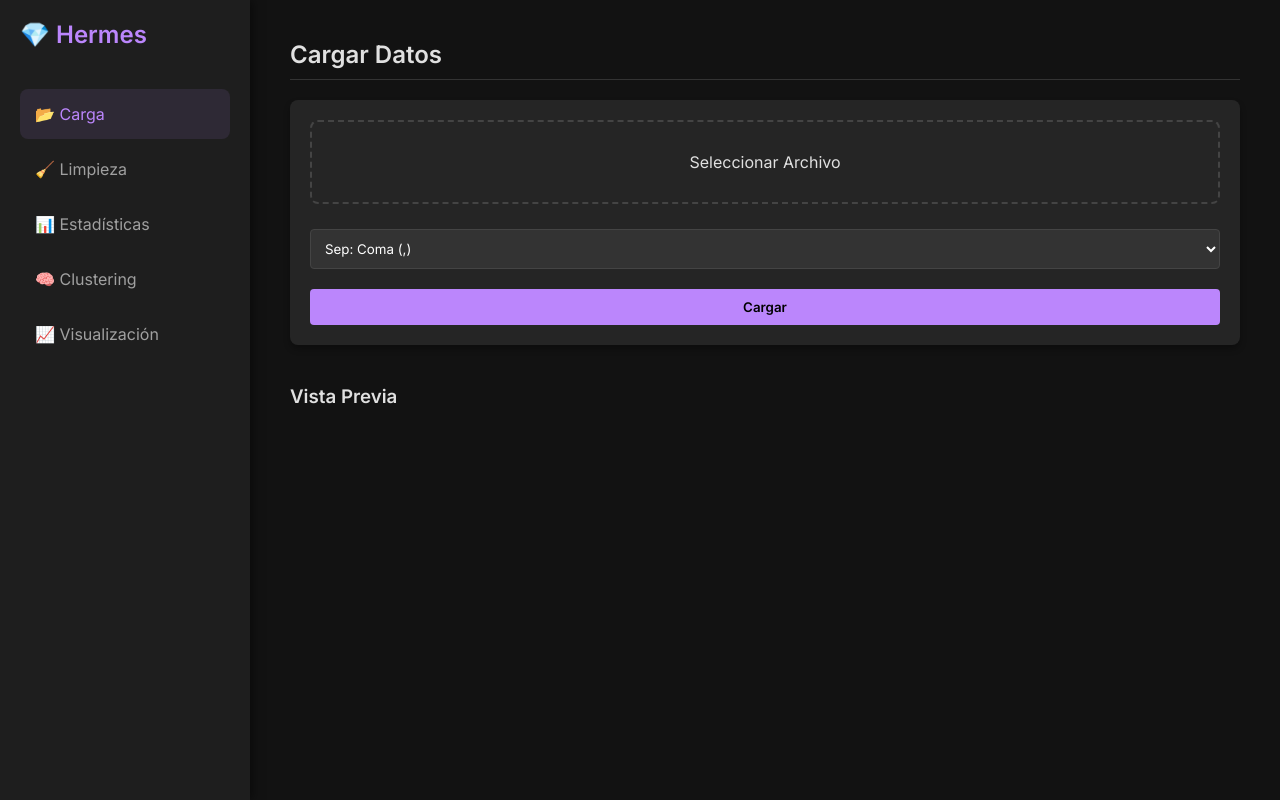
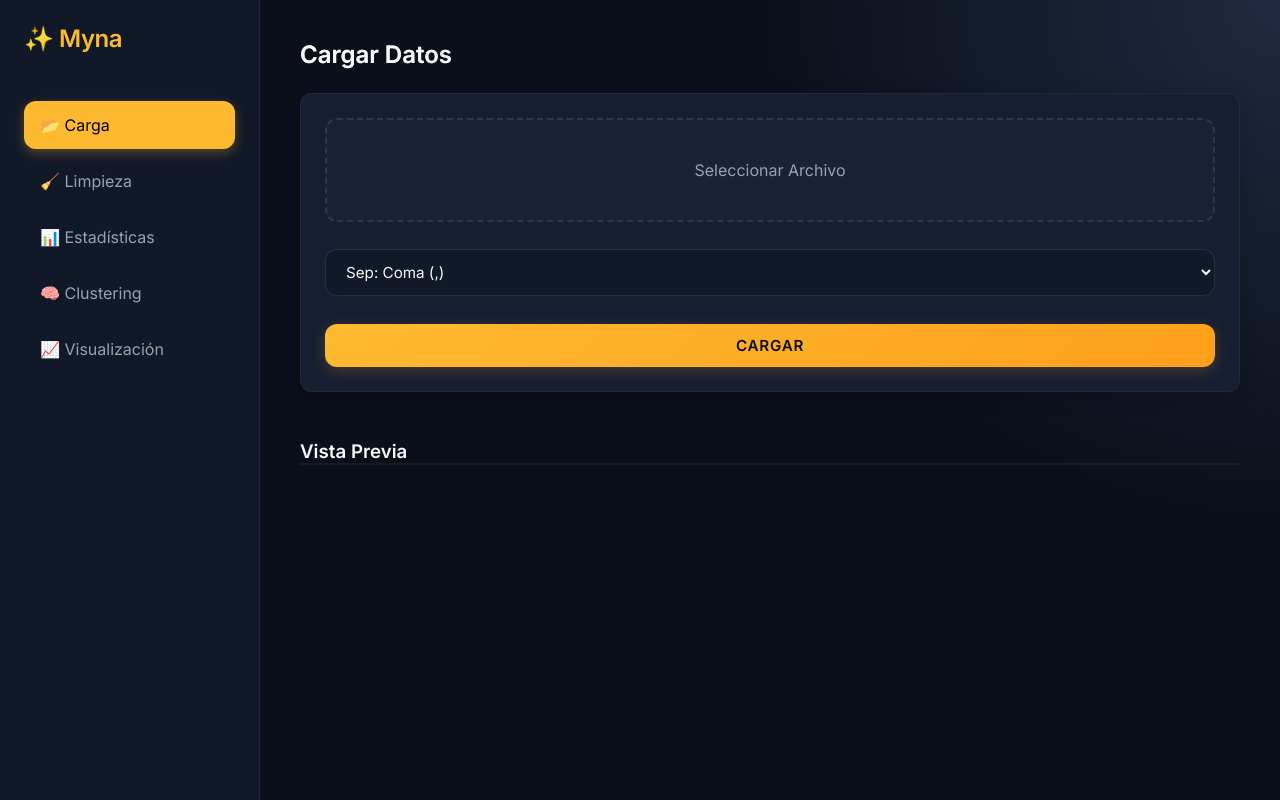
Before and after one commit to Medalcode/Myna, a FastAPI app: page / in a window 1280 px wide. Run offline with FastAPI, Linux system fonts and the light colour scheme; some libraries are stand-ins or nearby versions.

Commit message:
Rebranding: Hermes -> Myna (UI, Docs, Code)

```diff
--- a/src/adapters/api/router.py
+++ b/src/adapters/api/router.py
@@ -13,7 +13,7 @@
 from src.adapters.fs.file_io import FileSystemAdapter
 from src.adapters.visualization.plotter import PlottingAdapter
 
-app = FastAPI(title="Hermes API")
+app = FastAPI(title="Myna API")
 
 # Mount Static & Templates
 app.mount("/static", StaticFiles(directory="static"), name="static")
--- a/src/adapters/ui/app.py
+++ b/src/adapters/ui/app.py
@@ -128,8 +128,8 @@
 
     # --- UI LAYOUT ---
 
-    with gr.Blocks(title="HMS: Hermes Data Mining") as app:
-        gr.Markdown("## 💎 Hermes: Minería de Datos Modular")
+    with gr.Blocks(title="Myna: Data Mining") as app:
+        gr.Markdown("## ✨ Myna: Minería de Datos Modular")
 
         # State
         session_state = gr.State(AnalysisSession())
--- a/src/main.py
+++ b/src/main.py
@@ -6,6 +6,6 @@
 sys.path.append(os.path.dirname(os.path.dirname(os.path.abspath(__file__))))
 
 if __name__ == "__main__":
-    print("🚀 Hermes Web App (FastAPI) is starting...")
+    print("🚀 Myna Web App (FastAPI) is starting...")
     # Import inside main to avoid path issues before sys.path append
     uvicorn.run("src.adapters.api.router:app", host="0.0.0.0", port=8000, reload=True)
--- a/static/css/style.css
+++ b/static/css/style.css
@@ -1,21 +1,27 @@
 :root {
-  --bg-color: #121212;
-  --sidebar-bg: #1e1e1e;
-  --card-bg: #252525;
-  --text-primary: #e0e0e0;
-  --text-secondary: #a0a0a0;
-  --accent: #bb86fc;
-  --accent-hover: #9b67d8;
-  --error: #cf6679;
-  --success: #03dac6;
-  --border-radius: 8px;
+  /* Premium Myna Palette: Obsidian & Gold */
+  --bg-color: #0b0f19; /* Deep Midnight */
+  --sidebar-bg: #111827; /* Dark Slate */
+  --card-bg: #161e31; /* Lighter Midnight */
+  --text-primary: #f8fafc; /* Ice White */
+  --text-secondary: #94a3b8; /* Cool Grey */
+
+  /* Accent Colors */
+  --accent: #fdba31; /* Myna Gold */
+  --accent-hover: #ff9f1c; /* Deep Amber */
+  --accent-soft: rgba(253, 186, 49, 0.15); /* For active states */
+
+  --error: #ef4444;
+  --success: #10b981;
+  --border-radius: 12px;
+  --transition-speed: 0.3s cubic-bezier(0.4, 0, 0.2, 1);
 }
 
 * {
   box-sizing: border-box;
   margin: 0;
   padding: 0;
-  font-family: "Inter", sans-serif;
+  font-family: "Inter", system-ui, -apple-system, sans-serif;
 }
 
 body {
@@ -23,6 +29,7 @@
   color: var(--text-primary);
   height: 100vh;
   overflow: hidden;
+  font-smoothing: antialiased;
 }
 
 .app-container {
@@ -32,18 +39,23 @@
 
 /* Sidebar */
 .sidebar {
-  width: 250px;
+  width: 260px;
   background-color: var(--sidebar-bg);
-  padding: 20px;
+  padding: 24px;
   display: flex;
   flex-direction: column;
-  box-shadow: 2px 0 10px rgba(0, 0, 0, 0.5);
+  border-right: 1px solid rgba(255, 255, 255, 0.05);
 }
 
 .logo h1 {
   color: var(--accent);
-  margin-bottom: 40px;
-  font-weight: 600;
+  margin-bottom: 48px;
+  font-weight: 700;
+  letter-spacing: -0.02em;
+  font-size: 1.5rem;
+  display: flex;
+  align-items: center;
+  gap: 10px;
 }
 
 .nav-links {
@@ -51,18 +63,28 @@
 }
 
 .nav-links li {
-  padding: 15px;
+  padding: 14px 16px;
   cursor: pointer;
   border-radius: var(--border-radius);
-  margin-bottom: 5px;
-  transition: background 0.2s;
+  margin-bottom: 8px;
+  transition: all var(--transition-speed);
   color: var(--text-secondary);
+  font-weight: 500;
+  display: flex;
+  align-items: center;
+  gap: 12px;
 }
 
-.nav-links li:hover,
+.nav-links li:hover {
+  background-color: rgba(255, 255, 255, 0.03);
+  color: var(--text-primary);
+  transform: translateX(4px);
+}
+
 .nav-links li.active {
-  background-color: rgba(187, 134, 252, 0.1);
-  color: var(--accent);
+  background-color: var(--accent);
+  color: #000; /* Contrast on gold */
+  box-shadow: 0 4px 12px rgba(253, 186, 49, 0.3);
 }
 
 /* Content */
@@ -70,11 +92,12 @@
   flex: 1;
   padding: 40px;
   overflow-y: auto;
+  background: radial-gradient(circle at top right, #1f2a40 0%, transparent 40%);
 }
 
 .tab-content {
   display: none;
-  animation: fadeIn 0.3s ease;
+  animation: fadeIn 0.4s ease-out;
 }
 
 .tab-content.active {
@@ -85,32 +108,45 @@
   from {
     opacity: 0;
     transform: translateY(10px);
+    filter: blur(4px);
   }
   to {
     opacity: 1;
     transform: translateY(0);
+    filter: blur(0);
   }
 }
 
 h2 {
-  margin-bottom: 20px;
-  border-bottom: 1px solid #333;
-  padding-bottom: 10px;
+  margin-bottom: 24px;
+  font-weight: 600;
+  color: var(--text-primary);
+  display: inline-block;
+  background: linear-gradient(90deg, var(--text-primary), var(--text-secondary));
+  -webkit-background-clip: text;
+  background-clip: text;
 }
 
 /* Components */
 .card {
   background-color: var(--card-bg);
-  padding: 20px;
+  padding: 24px;
   border-radius: var(--border-radius);
-  margin-bottom: 20px;
-  box-shadow: 0 4px 6px rgba(0, 0, 0, 0.3);
+  margin-bottom: 24px;
+  border: 1px solid rgba(255, 255, 255, 0.05);
+  box-shadow: 0 4px 20px rgba(0, 0, 0, 0.2);
+  transition: transform var(--transition-speed);
+}
+
+.card:hover {
+  transform: translateY(-2px);
+  border-color: rgba(253, 186, 49, 0.2);
 }
 
 .grid-2 {
   display: grid;
   grid-template-columns: 1fr 1fr;
-  gap: 20px;
+  gap: 24px;
 }
 
 /* Inputs & Buttons */
@@ -118,41 +154,55 @@
 input[type="text"],
 input[type="number"] {
   width: 100%;
-  padding: 10px;
-  margin: 10px 0;
-  background-color: #333;
-  border: 1px solid #444;
-  color: white;
-  border-radius: 4px;
+  padding: 12px 16px;
+  margin: 12px 0;
+  background-color: rgba(0, 0, 0, 0.2);
+  border: 1px solid rgba(255, 255, 255, 0.1);
+  color: var(--text-primary);
+  border-radius: var(--border-radius);
+  transition: all 0.2s;
+  font-size: 0.95rem;
+}
+
+select:focus,
+input:focus {
+  outline: none;
+  border-color: var(--accent);
+  box-shadow: 0 0 0 3px rgba(253, 186, 49, 0.1);
 }
 
 select[multiple] {
-  height: 100px;
+  height: 120px;
 }
 
 button {
-  padding: 10px 20px;
+  padding: 12px 24px;
   border: none;
-  border-radius: 4px;
+  border-radius: var(--border-radius);
   cursor: pointer;
   font-weight: 600;
-  transition: transform 0.1s;
+  font-size: 0.95rem;
+  transition: all var(--transition-speed);
   display: block;
   width: 100%;
-  margin-top: 10px;
+  margin-top: 16px;
+  text-transform: uppercase;
+  letter-spacing: 0.05em;
 }
 
 button:active {
-  transform: scale(0.98);
+  transform: scale(0.96);
 }
 
 .btn-primary {
-  background-color: var(--accent);
-  color: #000;
+  background: linear-gradient(135deg, var(--accent), var(--accent-hover));
+  color: #0b0f19;
+  box-shadow: 0 4px 15px rgba(253, 186, 49, 0.2);
 }
 
 .btn-primary:hover {
-  background-color: var(--accent-hover);
+  filter: brightness(1.1);
+  box-shadow: 0 6px 20px rgba(253, 186, 49, 0.3);
 }
 
 .btn-secondary {
@@ -162,18 +212,23 @@
 }
 
 .btn-secondary:hover {
-  background-color: rgba(187, 134, 252, 0.1);
+  background-color: var(--accent-soft);
 }
 
 /* File Upload */
 .file-upload {
-  display: block;
-  border: 2px dashed #444;
-  padding: 30px;
+  display: flex;
+  flex-direction: column;
+  align-items: center;
+  justify-content: center;
+  border: 2px dashed rgba(255, 255, 255, 0.1);
+  padding: 40px;
   text-align: center;
   cursor: pointer;
   margin-bottom: 15px;
   border-radius: var(--border-radius);
+  transition: all 0.3s;
+  background: rgba(255, 255, 255, 0.02);
 }
 
 .file-upload input {
@@ -182,37 +237,57 @@
 
 .file-upload:hover {
   border-color: var(--accent);
+  background: rgba(253, 186, 49, 0.05);
+}
+
+.file-upload span {
+  font-weight: 500;
+  color: var(--text-secondary);
 }
 
 /* Tables */
 .table-wrapper {
   overflow-x: auto;
   max-height: 400px;
+  border-radius: var(--border-radius);
+  border: 1px solid rgba(255, 255, 255, 0.05);
 }
 
 table {
   width: 100%;
   border-collapse: collapse;
-  margin-top: 10px;
 }
 
 th,
 td {
-  padding: 12px;
+  padding: 16px;
   text-align: left;
-  border-bottom: 1px solid #333;
+  border-bottom: 1px solid rgba(255, 255, 255, 0.05);
 }
 
 th {
-  background-color: #2a2a2a;
+  background-color: rgba(255, 255, 255, 0.03);
   color: var(--accent);
+  font-size: 0.85rem;
+  text-transform: uppercase;
+  letter-spacing: 0.05em;
+  position: sticky;
+  top: 0;
+}
+
+tr:hover td {
+  background-color: rgba(255, 255, 255, 0.02);
 }
 
 /* Status Messages */
 .status-msg {
-  margin-top: 10px;
+  margin-top: 12px;
   color: var(--success);
-  min-height: 20px;
+  min-height: 24px;
+  font-weight: 500;
+  display: flex;
+  align-items: center;
+  gap: 8px;
 }
 
 /* Plot Container */
@@ -221,17 +296,20 @@
   height: 600px;
   background-color: var(--card-bg);
   border-radius: var(--border-radius);
-  margin-top: 20px;
+  margin-top: 24px;
+  border: 1px solid rgba(255, 255, 255, 0.05);
+  box-shadow: 0 4px 20px rgba(0, 0, 0, 0.2);
 }
 
 .controls-bar {
   display: flex;
-  gap: 10px;
+  gap: 16px;
   align-items: center;
   background: var(--card-bg);
-  padding: 15px;
+  padding: 20px;
   border-radius: var(--border-radius);
   flex-wrap: wrap;
+  border: 1px solid rgba(255, 255, 255, 0.05);
 }
 
 .controls-bar select {
@@ -244,3 +322,22 @@
   width: auto;
   margin: 0;
 }
+
+/* Scrollbar */
+::-webkit-scrollbar {
+  width: 8px;
+  height: 8px;
+}
+
+::-webkit-scrollbar-track {
+  background: transparent;
+}
+
+::-webkit-scrollbar-thumb {
+  background: #334155;
+  border-radius: 4px;
+}
+
+::-webkit-scrollbar-thumb:hover {
+  background: #475569;
+}
--- a/templates/index.html
+++ b/templates/index.html
@@ -3,7 +3,7 @@
   <head>
     <meta charset="UTF-8" />
     <meta name="viewport" content="width=device-width, initial-scale=1.0" />
-    <title>Hermes | Data Mining</title>
+    <title>Myna | Intelligent Data Mining</title>
     <link rel="stylesheet" href="/static/css/style.css" />
     <!-- Plotly.js -->
     <script src="https://cdn.plot.ly/plotly-2.27.0.min.js"></script>
@@ -18,7 +18,7 @@
       <!-- Sidebar / Navigation -->
       <nav class="sidebar">
         <div class="logo">
-          <h1>💎 Hermes</h1>
+          <h1>✨ Myna</h1>
         </div>
         <ul class="nav-links">
           <li class="active" onclick="showTab('upload')">📂 Carga</li>
```
Also changed, not shown: README.md.
